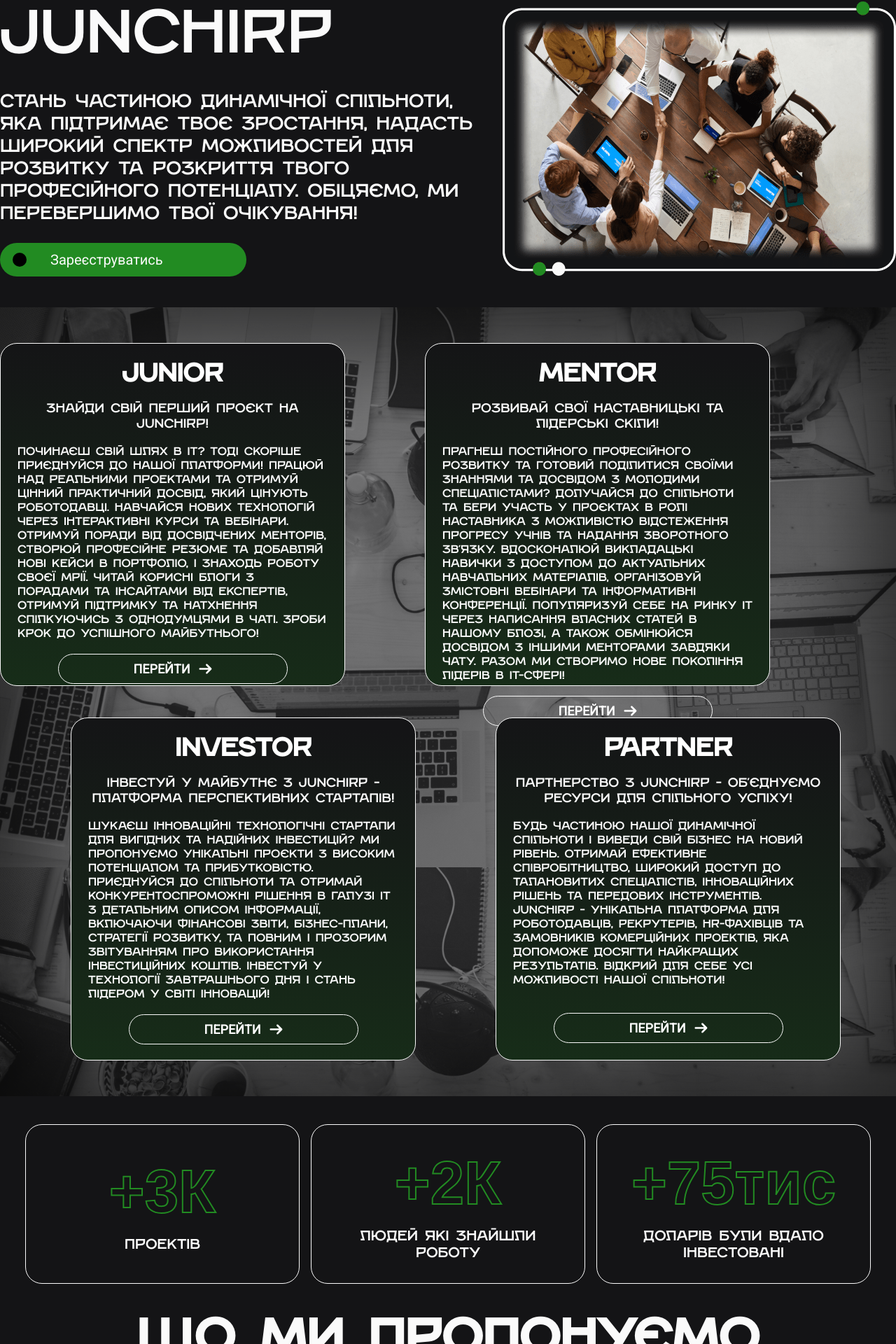
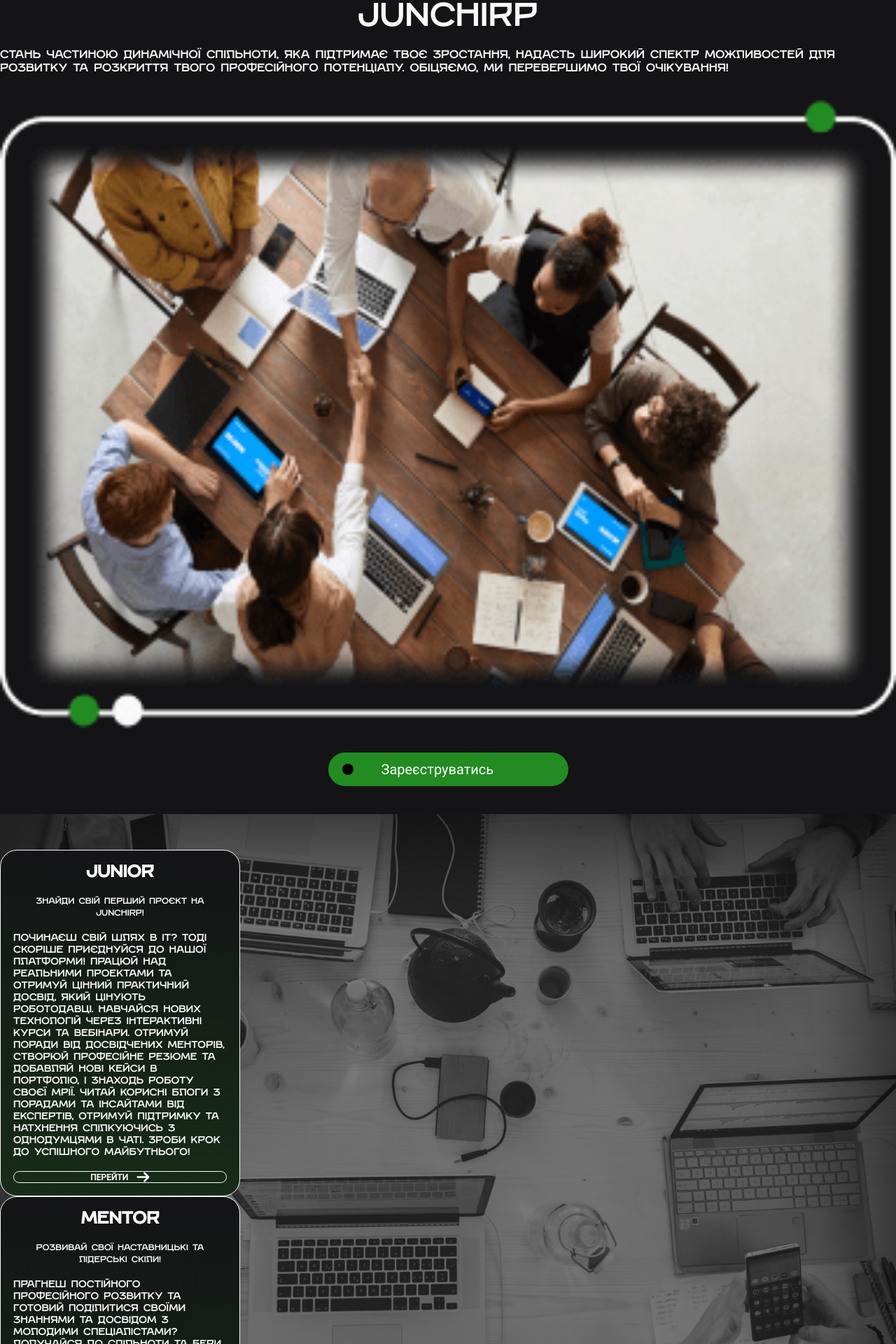
Before and after one commit to junchirp/junchirp, a Next.js app: page / in a window 1280 px wide. Shown: the part 213-2133 px from the top of the page at 70% size. Built offline with nearby package versions, Linux system fonts and the light colour scheme; no server answers.

Commit message:
change media queries in all the home page style sheets

```diff
--- a/src/components/Home/Hero/hero.module.scss
+++ b/src/components/Home/Hero/hero.module.scss
@@ -6,7 +6,7 @@
   @include flexCenter;
   flex-direction: column;
 
-  @include mediaQuery($screen-size-s) {
+  @include mediaQuery(var(--screen-size-s)) {
     flex-direction: row;
     justify-content: space-between;
   }
@@ -20,21 +20,21 @@
   font-family: 'Angry', sans-serif;
   font-weight: 400;
 
-  @include mediaQuery($screen-size-m) {
+  @include mediaQuery(var(--screen-size-m)) {
     font-size: 57px;
   }
 
-  @include mediaQuery($screen-size-m) {
+  @include mediaQuery(var(--screen-size-m)) {
     font-size: 87px;
     margin-bottom: 24px;
   }
 
-  @include mediaQuery($screen-size-l) {
+  @include mediaQuery(var(--screen-size-l)) {
     font-size: 97px;
     margin-bottom: 28px;
   }
 
-  @include mediaQuery($screen-size-xl) {
+  @include mediaQuery(var(--screen-size-xl)) {
     font-size: 107px;
     margin-bottom: 32px;
   }
@@ -42,21 +42,21 @@
 
 .hero_text {
   margin-bottom: 32px;
-  @include mediaQuery($screen-size-s) {
+  @include mediaQuery(var(--screen-size-s)) {
     font-size: 20px;
     margin-bottom: 24px;
   }
 
-  @include mediaQuery($screen-size-m) {
+  @include mediaQuery(var(--screen-size-m)) {
     font-size: 26px;
   }
 
-  @include mediaQuery($screen-size-l) {
+  @include mediaQuery(var(--screen-size-l)) {
     font-size: 30px;
     margin-bottom: 42px;
   }
 
-  @include mediaQuery($screen-size-xl) {
+  @include mediaQuery(var(--screen-size-xl)) {
     font-size: 36px;
     margin-bottom: 104px;
   }
@@ -67,23 +67,23 @@
   height: auto;
   margin-bottom: 32px;
 
-  @include mediaQuery($screen-size-s) {
+  @include mediaQuery(var(--screen-size-s)) {
     min-width: 346px;
     height: 347px;
     margin-bottom: 0;
   }
 
-  @include mediaQuery($screen-size-m) {
+  @include mediaQuery(var(--screen-size-m)) {
     min-width: 562px;
     height: 401px;
   }
 
-  @include mediaQuery($screen-size-l) {
+  @include mediaQuery(var(--screen-size-l)) {
     min-width: 696px;
     height: 486px;
   }
 
-  @include mediaQuery($screen-size-xl) {
+  @include mediaQuery(var(--screen-size-xl)) {
     min-width: 888px;
     height: 626px;
   }
@@ -98,22 +98,22 @@
   height: 100%;
   aspect-ratio: 343 / 242;
 
-  @include mediaQuery($screen-size-s) {
+  @include mediaQuery(var(--screen-size-s)) {
     background-image: url('/hero-768.png');
     height: 347px;
   }
 
-  @include mediaQuery($screen-size-m) {
+  @include mediaQuery(var(--screen-size-m)) {
     background-image: url('/hero-1280.png');
     height: 401px;
   }
 
-  @include mediaQuery($screen-size-l) {
+  @include mediaQuery(var(--screen-size-l)) {
     background-image: url('/hero-1536.png');
     height: 486px;
   }
 
-  @include mediaQuery($screen-size-xl) {
+  @include mediaQuery(var(--screen-size-xl)) {
     background-image: url('/hero-1920.png');
     height: 626px;
   }
@@ -133,27 +133,27 @@
   color: var(--white);
   padding-left: 76px;
 
-  @include mediaQuery($screen-size-s) {
+  @include mediaQuery(var(--screen-size-s)) {
     width: 274px;
     height: 44px;
     padding-left: 64px;
   }
 
-  @include mediaQuery($screen-size-m) {
+  @include mediaQuery(var(--screen-size-m)) {
     font-size: 20px;
     width: 352px;
     height: 48px;
     padding-left: 72px;
   }
 
-  @include mediaQuery($screen-size-l) {
+  @include mediaQuery(var(--screen-size-l)) {
     font-size: 28px;
     width: 384px;
     height: 53px;
     padding-left: 84px;
   }
 
-  @include mediaQuery($screen-size-xl) {
+  @include mediaQuery(var(--screen-size-xl)) {
     font-size: 32px;
     width: 500px;
     height: 62px;
@@ -179,17 +179,17 @@
     left: 28px;
     transform: translate(-50%, -50%);
 
-    @include mediaQuery($screen-size-s) {
+    @include mediaQuery(var(--screen-size-s)) {
       width: 20px;
       height: 20px;
     }
 
-    @include mediaQuery($screen-size-l) {
+    @include mediaQuery(var(--screen-size-l)) {
       width: 24px;
       height: 24px;
     }
 
-    @include mediaQuery($screen-size-xl) {
+    @include mediaQuery(var(--screen-size-xl)) {
       width: 28px;
       height: 28px;
     }
@@ -198,14 +198,14 @@
 
 .hiden_mobile {
   display: none;
-  @include mediaQuery($screen-size-s) {
+  @include mediaQuery(var(--screen-size-s)) {
     display: flex;
   }
 }
 
 .hiden_tablet {
   display: flex;
-  @include mediaQuery($screen-size-s) {
+  @include mediaQuery(var(--screen-size-s)) {
     display: none;
   }
 }
@@ -214,24 +214,24 @@
   @include flexCenter;
   flex-direction: column;
 
-  @include mediaQuery($screen-size-s) {
+  @include mediaQuery(var(--screen-size-s)) {
     min-width: 274px;
     margin-right: 16px;
     align-items: flex-start;
   }
 
-  @include mediaQuery($screen-size-m) {
+  @include mediaQuery(var(--screen-size-m)) {
     min-width: 486px;
     margin-right: 12px;
     align-items: flex-start;
   }
 
-  @include mediaQuery($screen-size-l) {
+  @include mediaQuery(var(--screen-size-l)) {
     min-width: 576px;
     margin-right: 24px;
   }
 
-  @include mediaQuery($screen-size-xl) {
+  @include mediaQuery(var(--screen-size-xl)) {
     min-width: 736px;
   }
 }
--- a/src/components/Home/ProjectStatistics/projectStatistics.module.scss
+++ b/src/components/Home/ProjectStatistics/projectStatistics.module.scss
@@ -1,5 +1,5 @@
-@import "../../../sass/utils/container";
-@import "../../../sass/utils/mixins";
+@import '../../../sass/utils/container';
+@import '../../../sass/utils/mixins';
 
 .section__statistics {
   padding: 40px 0;
@@ -10,7 +10,7 @@
   flex-direction: column;
   align-items: center;
   gap: 16px;
-  @include mediaQuery($screen-size-s) {
+  @include mediaQuery(var(--screen-size-s)) {
     flex-direction: row;
     align-items: stretch;
     width: 100%;
@@ -29,23 +29,23 @@
   border: var(--border);
   border-radius: 16px;
   padding: 20px;
-  @include mediaQuery($screen-size-s) {
+  @include mediaQuery(var(--screen-size-s)) {
     gap: 8px;
     padding: 20px 10px;
     max-width: 228px;
   }
-  @include mediaQuery($screen-size-m) {
+  @include mediaQuery(var(--screen-size-m)) {
     gap: 12px;
     padding: 30px 20px;
     max-width: 392px;
     border-radius: 24px;
   }
-  @include mediaQuery($screen-size-l) {
+  @include mediaQuery(var(--screen-size-l)) {
     border-radius: 32px;
     max-width: 456px;
     border: 2px solid rgba(255, 255, 255, 1);
   }
-  @include mediaQuery($screen-size-xl) {
+  @include mediaQuery(var(--screen-size-xl)) {
     padding: 40px 20px;
     border-radius: 40px;
     max-width: 584px;
@@ -58,20 +58,20 @@
   -webkit-text-stroke: 1px var(--green, #228b22);
 
   @include fontSize(60px, 700, 73px);
-  @include mediaQuery($screen-size-s) {
+  @include mediaQuery(var(--screen-size-s)) {
     @include fontSize(57px, 700, 69px);
   }
 
-  @include mediaQuery($screen-size-m) {
+  @include mediaQuery(var(--screen-size-m)) {
     @include fontSize(87px, 700, 106px);
     -webkit-text-stroke: 2px var(--green, #228b22);
   }
-  @include mediaQuery($screen-size-l) {
+  @include mediaQuery(var(--screen-size-l)) {
     -webkit-text-stroke: 3px var(--green, #228b22);
 
     @include fontSize(108px, 700, 131px);
   }
-  @include mediaQuery($screen-size-xl) {
+  @include mediaQuery(var(--screen-size-xl)) {
     @include fontSize(128px, 700, 144px);
     -webkit-text-stroke: 4px var(--green, #228b22);
   }
@@ -82,13 +82,13 @@
 
   @include fontSize(16px, 400, 19px);
 
-  @include mediaQuery($screen-size-m) {
+  @include mediaQuery(var(--screen-size-m)) {
     @include fontSize(20px, 400, 24px);
   }
-  @include mediaQuery($screen-size-l) {
+  @include mediaQuery(var(--screen-size-l)) {
     @include fontSize(24px, 400, 29px);
   }
-  @include mediaQuery($screen-size-xl) {
+  @include mediaQuery(var(--screen-size-xl)) {
     @include fontSize(30px, 400, 32px);
   }
 }
--- a/src/components/Home/RoleSelectionLink/CardDetails/cardDetails.module.scss
+++ b/src/components/Home/RoleSelectionLink/CardDetails/cardDetails.module.scss
@@ -1,5 +1,5 @@
-@import "../../../../sass/utils/mixins";
-@import "../roleSelectionLink.module.scss";
+@import '../../../../sass/utils/mixins';
+@import '../roleSelectionLink.module.scss';
 
 .card {
   padding: 18px;
@@ -16,13 +16,13 @@
     rgb(20, 20, 22) 3.557%,
     rgb(34, 139, 34) 466.303%
   );
-  @include mediaQuery($screen-size-s) {
+  @include mediaQuery(var(--screen-size-s)) {
     max-width: 346px;
     height: 496px;
     border-radius: 20px;
   }
 
-  @include mediaQuery($screen-size-m) {
+  @include mediaQuery(var(--screen-size-m)) {
     max-width: 493px;
     height: 490px;
     padding: 24px;
@@ -37,7 +37,7 @@
     }
   }
 
-  @include mediaQuery($screen-size-l) {
+  @include mediaQuery(var(--screen-size-l)) {
     max-width: 576px;
     gap: 12px;
     height: 491px;
@@ -52,7 +52,7 @@
     }
   }
 
-  @include mediaQuery($screen-size-xl) {
+  @include mediaQuery(var(--screen-size-xl)) {
     max-width: 736px;
     gap: 24px;
     height: 503px;
@@ -74,7 +74,7 @@
     height: 100%;
   }
 
-  @include mediaQuery($screen-size-s) {
+  @include mediaQuery(var(--screen-size-s)) {
     align-self: start;
     gap: 16px;
 
@@ -86,14 +86,14 @@
       margin-top: 57px;
     }
   }
-  @include mediaQuery($screen-size-m) {
+  @include mediaQuery(var(--screen-size-m)) {
     &:nth-child(2),
     &:nth-child(3),
     &:nth-child(4) {
       margin-top: 0;
     }
   }
-  @include mediaQuery($screen-size-l) {
+  @include mediaQuery(var(--screen-size-l)) {
     gap: 20px;
   }
 
@@ -104,13 +104,13 @@
 
     @include fontSize(24px, 700, 29px);
 
-    @include mediaQuery($screen-size-s) {
+    @include mediaQuery(var(--screen-size-s)) {
       @include fontSize(32px, 700, 39px);
     }
-    @include mediaQuery($screen-size-m) {
+    @include mediaQuery(var(--screen-size-m)) {
       @include fontSize(36px, 700, 43px);
     }
-    @include mediaQuery($screen-size-l) {
+    @include mediaQuery(var(--screen-size-l)) {
       @include fontSize(48px, 700, 58px);
     }
   }
@@ -120,16 +120,16 @@
     color: rgb(250, 250, 250);
     @include fontSize(12px, 500, 17px);
 
-    @include mediaQuery($screen-size-s) {
+    @include mediaQuery(var(--screen-size-s)) {
       @include fontSize(16px, 500, 20px);
     }
-    @include mediaQuery($screen-size-m) {
+    @include mediaQuery(var(--screen-size-m)) {
       @include fontSize(18px, 500, 22px);
     }
-    @include mediaQuery($screen-size-l) {
+    @include mediaQuery(var(--screen-size-l)) {
       @include fontSize(20px, 500, 24px);
     }
-    @include mediaQuery($screen-size-xl) {
+    @include mediaQuery(var(--screen-size-xl)) {
       @include fontSize(24px, 500, 30px);
     }
   }
@@ -138,13 +138,13 @@
     @include fontSize(14px, 400, 17px);
     margin-bottom: auto;
 
-    @include mediaQuery($screen-size-m) {
+    @include mediaQuery(var(--screen-size-m)) {
       @include fontSize(16px, 400, 20px);
     }
-    @include mediaQuery($screen-size-l) {
+    @include mediaQuery(var(--screen-size-l)) {
       @include fontSize(18px, 400, 20px);
     }
-    @include mediaQuery($screen-size-xl) {
+    @include mediaQuery(var(--screen-size-xl)) {
       @include fontSize(18px, 400, 24px);
     }
   }
@@ -156,7 +156,7 @@
     align-items: center;
     width: 100%;
     @include fontSize(12px, 600, 14px);
-    @include mediaMaxQuery($screen-max-size-s) {
+    @include mediaMaxQuery(var(--screen-max-size-s)) {
       padding: 9px 26px;
     }
 
@@ -166,7 +166,7 @@
 
     color: rgb(255, 255, 255);
 
-    @include mediaQuery($screen-size-s) {
+    @include mediaQuery(var(--screen-size-s)) {
       width: 100%;
       padding: 10px 0;
       max-width: 282px;
@@ -174,15 +174,15 @@
       @include fontSize(16px, 600, 18px);
     }
 
-    @include mediaQuery($screen-size-m) {
+    @include mediaQuery(var(--screen-size-m)) {
       @include fontSize(18px, 600, 21px);
       max-width: 328px;
     }
 
-    @include mediaQuery($screen-size-l) {
+    @include mediaQuery(var(--screen-size-l)) {
       @include fontSize(20px, 600, 23px);
     }
-    @include mediaQuery($screen-size-xl) {
+    @include mediaQuery(var(--screen-size-xl)) {
       @include fontSize(24px, 600, 28px);
       max-width: 384px;
     }
--- a/src/components/Home/RoleSelectionLink/roleSelectionLink.module.scss
+++ b/src/components/Home/RoleSelectionLink/roleSelectionLink.module.scss
@@ -1,5 +1,5 @@
-@import "../../../sass/utils/container";
-@import "../../../sass/utils/mixins";
+@import '../../../sass/utils/container';
+@import '../../../sass/utils/mixins';
 
 .section__role {
   background-size: cover;
@@ -19,7 +19,7 @@
       rgba(20, 20, 22, 0.5) 5%,
       rgba(20, 20, 22, 0.5) 100%
     ),
-    url("/img-min.png");
+    url('/img-min.png');
   border: none;
   box-shadow: inset 0px 4px 168.6px 50px rgba(0, 0, 0, 0.7);
   background-attachment: fixed;
@@ -32,10 +32,10 @@
   flex-direction: column;
   width: 100%;
   transition: all 1s ease;
-  @include mediaMaxQuery($screen-max-size-s) {
+  @include mediaMaxQuery(var(--screen-max-size-s)) {
     gap: 16px;
   }
-  @include mediaQuery($screen-size-s) {
+  @include mediaQuery(var(--screen-size-s)) {
     flex-direction: row;
     flex-wrap: wrap;
     column-gap: 16px;
@@ -43,26 +43,26 @@
     justify-content: center;
     max-width: 768px;
   }
-  @include mediaQuery($screen-size-m) {
+  @include mediaQuery(var(--screen-size-m)) {
     max-width: 1100px;
     justify-content: space-between;
 
     row-gap: 45px;
   }
 
-  @include mediaQuery($screen-size-l) {
+  @include mediaQuery(var(--screen-size-l)) {
     max-width: 1296px;
   }
-  @include mediaQuery($screen-size-xl) {
+  @include mediaQuery(var(--screen-size-xl)) {
     max-width: 1648px;
   }
 
-  @include mediaMaxQuery($screen-max-size-s) {
+  @include mediaMaxQuery(var(--screen-max-size-s)) {
     max-width: 500px;
     justify-content: center;
     align-items: center;
   }
-  @include mediaMaxQuery($screen-max-size-m) {
+  @include mediaMaxQuery(var(--screen-max-size-m)) {
     margin: 0 auto;
   }
 }
```
Also changed, not shown: src/components/Confirm/styles.module.scss (+10 -10 lines), src/components/ErrorPage505/ErrorPage505.module.scss (+12 -12 lines), src/components/Home/Faqs/faqs.module.scss (+30 -30 lines), src/components/Home/Testimonials/testimonials.module.scss (+28 -28 lines), src/components/Home/WhatWeOffer/whatWeOffer.module.scss (+41 -41 lines).
